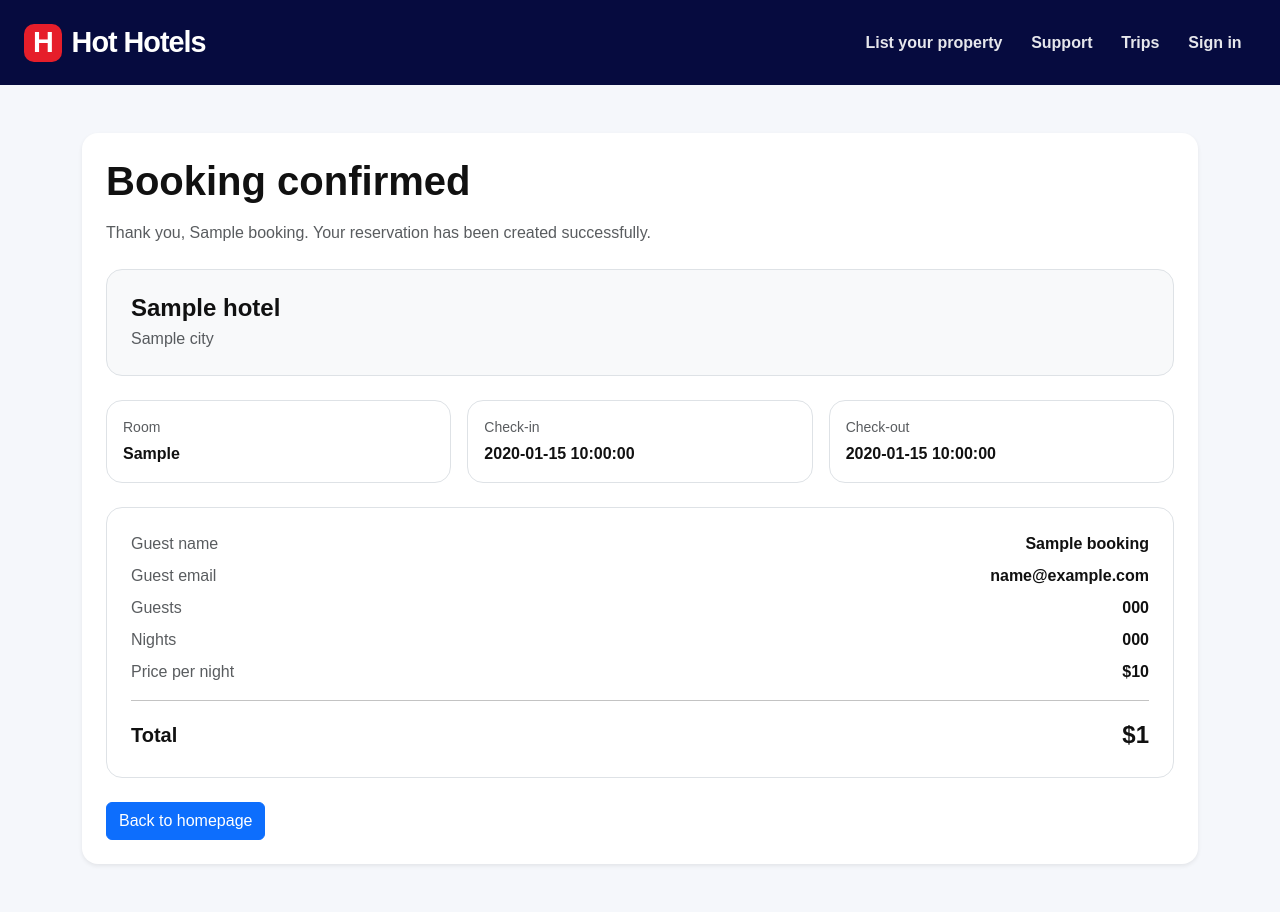
After one commit to paulcap510/hotel-booking-fastapi, a FastAPI app: template templates/booking_confirmation_page.html in a window 1280 px wide. The commit adds this page. Run offline with FastAPI, Linux system fonts and the light colour scheme; the template is opened without the code that fills it: most values are stand-ins (such as "Sample title", 1, 10 or a date in 2020).

Commit message:
Added booking confirmation page and route

```diff
--- a/main.py
+++ b/main.py
@@ -217,7 +217,11 @@ def submit_booking_form(
     db.commit()
     db.refresh(new_booking)
 
-    return {"message": "Booking created successfully", "booking_id": new_booking.id}
+    return RedirectResponse(
+        url=f"/booking/confirmation/{new_booking.id}",
+        status_code=status.HTTP_303_SEE_OTHER
+    )
+
 
 @app.get("/booking/confirmation/{booking_id}", include_in_schema=False)
 def booking_confirmation_page(request: Request, booking_id: int, db: Session = Depends(get_db)):
@@ -230,23 +234,20 @@ def booking_confirmation_page(request: Request, booking_id: int, db: Session = D
         detail="Booking not found"
     )
 
+
     return templates.TemplateResponse(
         request,
         "booking_confirmation_page.html",
         {
             "request": request,
-            "hotels": booking.hotel,
-            "city": booking.city,
-            "check_in": booking.check_in,
-            "check_out": booking.check_out,
-            "guests": booking.guests,
-            "price": booking.total_price,
+            "booking": booking,
+            "room": booking.room,
+            "hotel": booking.room.hotel,
         },
     )
 
 
 #! Helper function to calculate starting price
-#* TODO: Show available room start price
 def calculate_starting_price(rooms):
     if not rooms:
         return None
--- /dev/null
+++ b/templates/booking_confirmation_page.html
@@ -0,0 +1,94 @@
+{% extends "layout.html" %}
+
+{% block content %}
+
+<main class="container py-5">
+
+  <section class="bg-white rounded-4 shadow-sm p-4">
+
+    <h1 class="fw-bold mb-3">Booking confirmed</h1>
+
+    <p class="text-muted mb-4">
+      Thank you, {{ booking.guest_name }}. Your reservation has been created successfully.
+    </p>
+
+    <div class="border rounded-4 p-4 mb-4 bg-light">
+      <h4 class="fw-bold mb-1">
+        {{ hotel.name }}
+      </h4>
+
+      <p class="text-muted mb-0">
+        {{ hotel.city }}
+      </p>
+    </div>
+
+    <div class="row g-3 mb-4">
+
+      <div class="col-md-4">
+        <div class="border rounded-4 p-3 h-100">
+          <p class="text-muted small mb-1">Room</p>
+          <p class="fw-bold mb-0">{{ room.room_type }}</p>
+        </div>
+      </div>
+
+      <div class="col-md-4">
+        <div class="border rounded-4 p-3 h-100">
+          <p class="text-muted small mb-1">Check-in</p>
+          <p class="fw-bold mb-0">{{ booking.check_in_date }}</p>
+        </div>
+      </div>
+
+      <div class="col-md-4">
+        <div class="border rounded-4 p-3 h-100">
+          <p class="text-muted small mb-1">Check-out</p>
+          <p class="fw-bold mb-0">{{ booking.check_out_date }}</p>
+        </div>
+      </div>
+
+    </div>
+
+    <div class="border rounded-4 p-4 mb-4">
+
+      <div class="d-flex justify-content-between mb-2">
+        <span class="text-muted">Guest name</span>
+        <span class="fw-bold">{{ booking.guest_name }}</span>
+      </div>
+
+      <div class="d-flex justify-content-between mb-2">
+        <span class="text-muted">Guest email</span>
+        <span class="fw-bold">{{ booking.guest_email }}</span>
+      </div>
+
+      <div class="d-flex justify-content-between mb-2">
+        <span class="text-muted">Guests</span>
+        <span class="fw-bold">{{ booking.number_of_guests }}</span>
+      </div>
+
+      <div class="d-flex justify-content-between mb-2">
+        <span class="text-muted">Nights</span>
+        <span class="fw-bold">{{ booking.number_of_nights }}</span>
+      </div>
+
+      <div class="d-flex justify-content-between mb-2">
+        <span class="text-muted">Price per night</span>
+        <span class="fw-bold">${{ booking.price_per_night }}</span>
+      </div>
+
+      <hr>
+
+      <div class="d-flex justify-content-between align-items-center">
+        <span class="fs-5 fw-bold">Total</span>
+        <span class="fs-4 fw-bold">${{ booking.total_price }}</span>
+      </div>
+
+    </div>
+
+    <a href="/" class="btn btn-primary">
+      Back to homepage
+    </a>
+
+  </section>
+
+</main>
+
+{% endblock content %}
--- a/templates/hotel_info.html
+++ b/templates/hotel_info.html
@@ -114,12 +114,6 @@
               </h5>
 
               {% if room.available and check_in and check_out %}
-  <a
-    href="/booking/rooms/{{ room.id }}?guests={{ guests }}&check_in={{ check_in }}&check_out={{ check_out }}"
-    class="btn btn-primary"
-  >
-    Reserve
-  </a>
 {% elif room.available %}
   <a href="/" class="btn btn-outline-primary">
     Select dates
```
